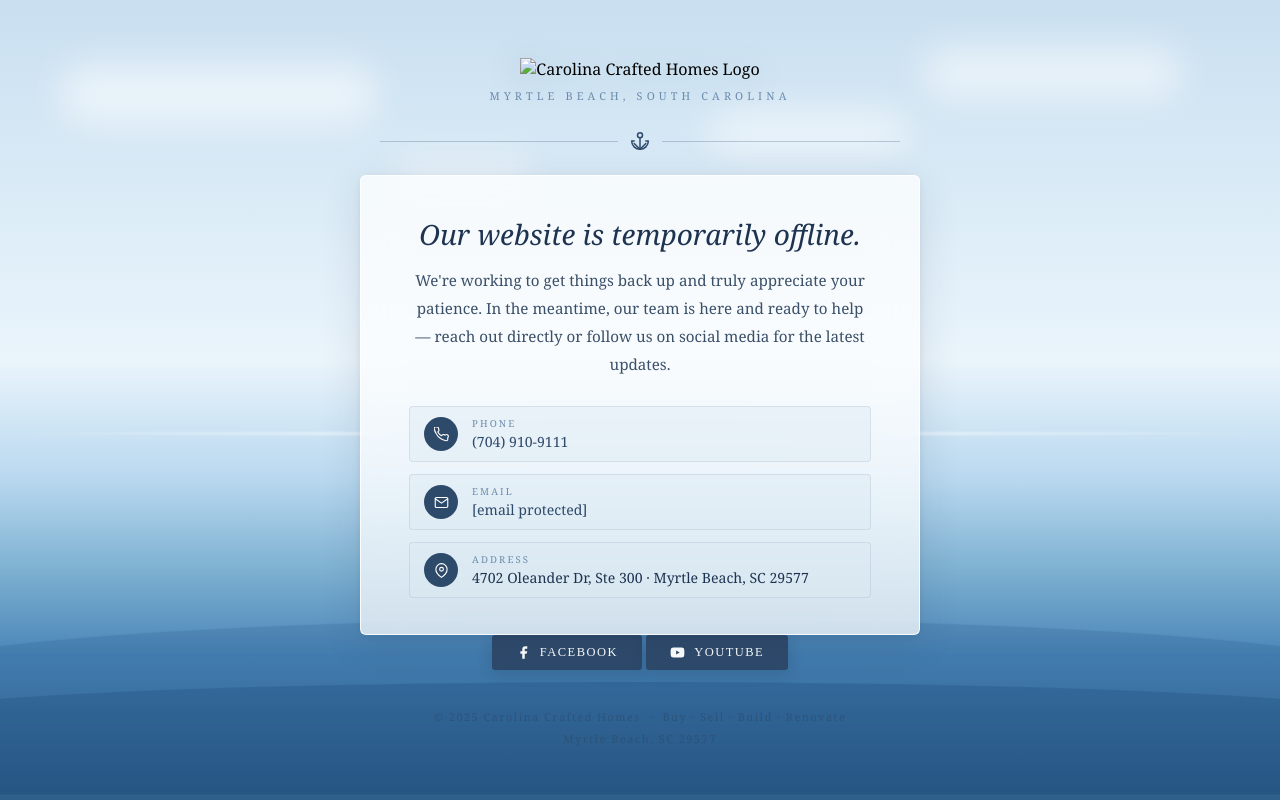
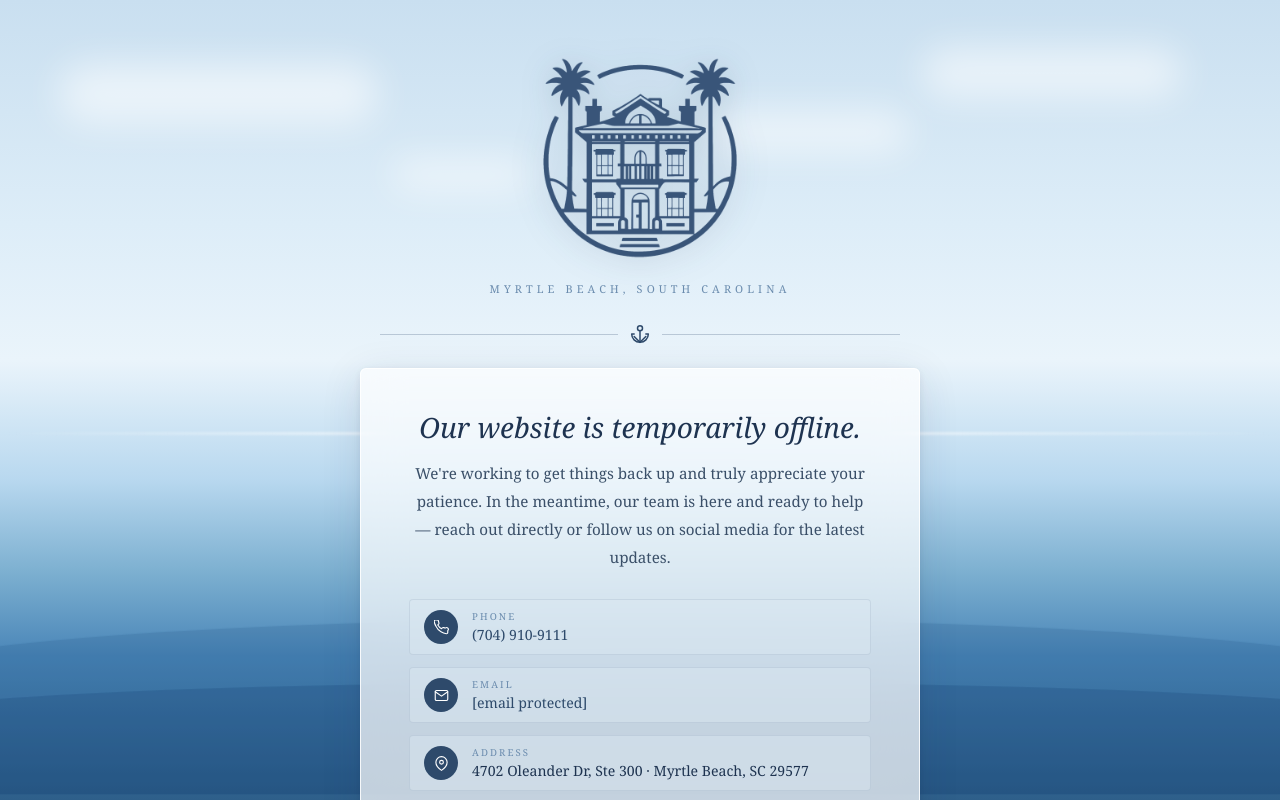
Before and after one commit to jxst-me/cchtemp, a plain HTML site: page cchtemp/index.html in a window 1280 px wide. Drawn offline with Linux system fonts and the light colour scheme; a web font is replaced by a local one.

Commit message:
Update index.html

```diff
--- a/cchtemp/index.html
+++ b/cchtemp/index.html
@@ -191,7 +191,7 @@
 <div class="page">
 
   <div class="brand">
-    <img class="logo-img" src="/mnt/user-data/uploads/Untitled__17_.png" alt="Carolina Crafted Homes Logo"/>
+    <img class="logo-img" src="asset/carolinacraftedhomes_logo.png" alt="Carolina Crafted Homes Logo"/>
     <p class="brand-tagline">Myrtle Beach, South Carolina</p>
   </div>
 
```
